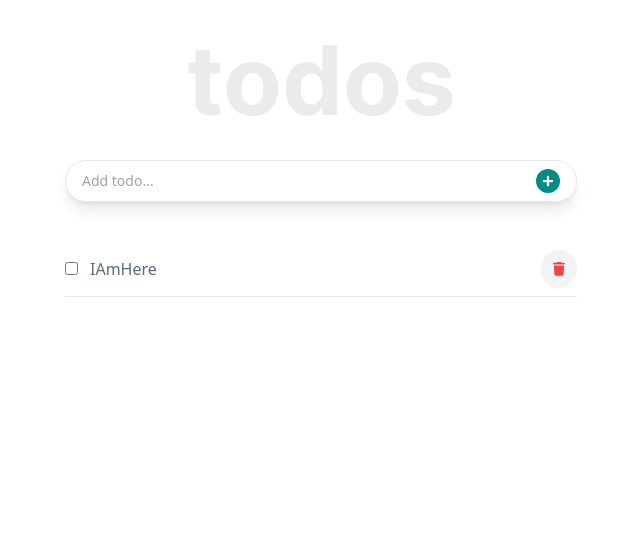
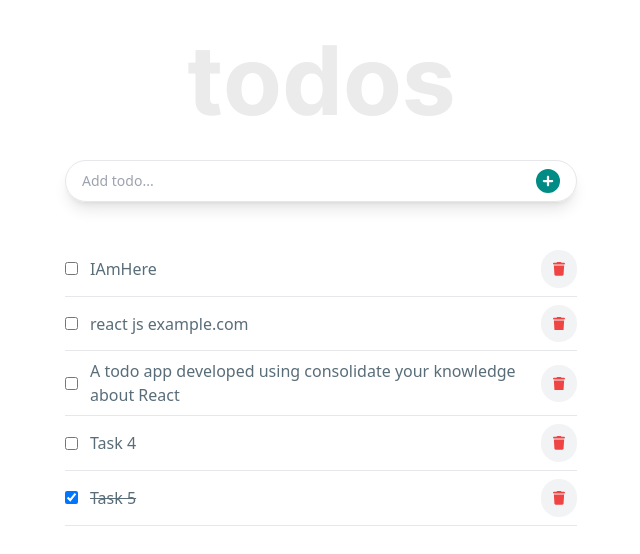
Before and after one commit to gsngdavid/react-simple-projects, a React (Vite) app in the folder todo app/: page / in a window 1280 px wide. Shown: the top 554 px of the page, without its empty margins (319-959 px from the left). Built offline with nearby package versions, Linux system fonts and the light colour scheme.

Commit message:
feat: Add functions

```diff
--- a/todo app/src/App.jsx
+++ b/todo app/src/App.jsx
@@ -1,13 +1,30 @@
+import { useState } from "react";
 import AddTodo from "./components/AddTodo"
 import Task from "./components/Task"
+import TASKS from "./data/tasks.json";
 
 function App() {
+  const [ tasks, setTasks ] = useState(TASKS);
+
+  const changeTaskStateHandler = id => {
+    setTasks(prevTasks => prevTasks.map(prevTask => prevTask.id === id ? { ...prevTask, done: !prevTask.done}: prevTask));
+  }
+
+  const deleteTaskHandler = id => {
+    setTasks(prevTasks => prevTasks.filter(prevTask => prevTask.id !== id));
+  }
+
+  const addTaskHandler = text => {
+    setTasks(prevTasks => [ ...prevTasks, { id: prevTasks.length, task: text, done: false }]);
+  }
+
   return <div>
     <h1 className="text-center text-[#EBEBEB] font-primary-bold text-8xl my-8">todos</h1>
-    <AddTodo />
+    <AddTodo onAddTask={addTaskHandler} />
 
     <div className="max-w-lg mx-auto mt-10">
-      <Task />
+      { !tasks.length && <p className="text-center">No tasks yet!</p>}
+      { tasks.map(task => <Task key={task.id} task={task} changeTaskState={changeTaskStateHandler} deleteTask={deleteTaskHandler} />) }
     </div>
   </div>
 }
--- a/todo app/src/components/AddTodo.jsx
+++ b/todo app/src/components/AddTodo.jsx
@@ -1,10 +1,31 @@
-function AddTodo() {
-    return <form className="max-w-lg mx-auto border flex justify-between gap-1 shadow-lg rounded-[3rem] px-4 py-2">
-        <input placeholder="Add todo..." className="flex-1 outline-none text-sm" />
+import { useState } from "react";
+
+function AddTodo({ onAddTask }) {
+    const [ input, setInput ] = useState('');
+
+    const submitHandler = event => {
+        event.preventDefault();
+        if(input.trim() === '') return;
+        onAddTask(input);
+        setInput('');
+    }
+
+    const inputChangeHandler = event => {
+        setInput(event.target.value);
+    }
+
+    return <form onSubmit={submitHandler} className="max-w-lg mx-auto border flex justify-between gap-1 shadow-lg rounded-[3rem] px-4 py-2">
+        <input
+            name="task"
+            placeholder="Add todo..."
+            className="flex-1 outline-none text-sm"
+            value={input}
+            onChange={inputChangeHandler}
+        />
         <button className="w-6">
-        <svg xmlns="http://www.w3.org/2000/svg" viewBox="0 0 512 512" className="fill-[#008b85]">
-            <path d="M256 512A256 256 0 1 0 256 0a256 256 0 1 0 0 512zM232 344V280H168c-13.3 0-24-10.7-24-24s10.7-24 24-24h64V168c0-13.3 10.7-24 24-24s24 10.7 24 24v64h64c13.3 0 24 10.7 24 24s-10.7 24-24 24H280v64c0 13.3-10.7 24-24 24s-24-10.7-24-24z"/>
-        </svg>
+            <svg xmlns="http://www.w3.org/2000/svg" viewBox="0 0 512 512" className="fill-[#008b85]">
+                <path d="M256 512A256 256 0 1 0 256 0a256 256 0 1 0 0 512zM232 344V280H168c-13.3 0-24-10.7-24-24s10.7-24 24-24h64V168c0-13.3 10.7-24 24-24s24 10.7 24 24v64h64c13.3 0 24 10.7 24 24s-10.7 24-24 24H280v64c0 13.3-10.7 24-24 24s-24-10.7-24-24z"/>
+            </svg>
         </button>
   </form>;
 }
--- a/todo app/src/components/Task.jsx
+++ b/todo app/src/components/Task.jsx
@@ -1,15 +1,19 @@
-function Task() {
+function Task({ task, changeTaskState, deleteTask }) {
+
+    const changeHandler = () => changeTaskState(task.id);
+    const deleteHandler = () => deleteTask(task.id);
+
     return <div className="flex justify-between items-center gap-3 border-b py-2">
         <div className="flex-1 flex gap-3 items-center">
-        <input type="checkbox" id="1" />
-        <label htmlFor="1" className="flex-1 text-[#596d79] hover:cursor-pointer">IAmHere</label>
+            <input type="checkbox" id={task.id} checked={task.done} onChange={changeHandler} />
+            <label htmlFor={task.id} className="flex-1 text-[#596d79] hover:cursor-pointer">{task.task}</label>
         </div>
-        <button className="w-fit rounded-full bg-[#f2f3f5] p-3 group">
-        <svg xmlns="http://www.w3.org/2000/svg" viewBox="0 0 448 512" className="w-3 fill-red-500 group-hover:transform group-hover:transition-transform group-hover:scale-125">
-            <path d="M135.2 17.7L128 32H32C14.3 32 0 46.3 0 64S14.3 96 32 96H416c17.7 0 32-14.3 32-32s-14.3-32-32-32H320l-7.2-14.3C307.4 6.8 296.3 0 284.2 0H163.8c-12.1 0-23.2 6.8-28.6 17.7zM416 128H32L53.2 467c1.6 25.3 22.6 45 47.9 45H346.9c25.3 0 46.3-19.7 47.9-45L416 128z"/>
-        </svg>
+        <button className="group w-fit rounded-full bg-[#f2f3f5] p-3" onClick={deleteHandler}>
+            <svg xmlns="http://www.w3.org/2000/svg" viewBox="0 0 448 512" className="w-3 fill-red-500 group-hover:transform group-hover:transition-transform group-hover:scale-125">
+                <path d="M135.2 17.7L128 32H32C14.3 32 0 46.3 0 64S14.3 96 32 96H416c17.7 0 32-14.3 32-32s-14.3-32-32-32H320l-7.2-14.3C307.4 6.8 296.3 0 284.2 0H163.8c-12.1 0-23.2 6.8-28.6 17.7zM416 128H32L53.2 467c1.6 25.3 22.6 45 47.9 45H346.9c25.3 0 46.3-19.7 47.9-45L416 128z"/>
+            </svg>
         </button>
-    </div>;
+    </div>
 }
 
 export default Task;
--- a/todo app/src/data/tasks.json
+++ b/todo app/src/data/tasks.json
@@ -1,27 +1,27 @@
 [
     {
-        "id": "1",
+        "id": "0",
         "task": "IAmHere",
         "done": false
     },
     {
-        "id": "2",
+        "id": "1",
         "task": "react js example.com",
         "done": false
     },
     {
-        "id": "3",
+        "id": "2",
         "task": "A todo app developed using consolidate your knowledge about React",
         "done": false
     },
     {
-        "id": "4",
+        "id": "3",
         "task": "Task 4",
         "done": false
     },
     {
-        "id": "5",
+        "id": "4",
         "task": "Task 5",
-        "done": false
+        "done": true
     }
 ]
--- a/todo app/src/index.css
+++ b/todo app/src/index.css
@@ -1,6 +1,14 @@
 @tailwind base;
 @tailwind components;
 @tailwind utilities;
+
+
+@layer components {
+    input:checked + label {
+        text-decoration: line-through;
+    }
+}
+
 
 @font-face {
     font-family: Inter-Regular;
```
